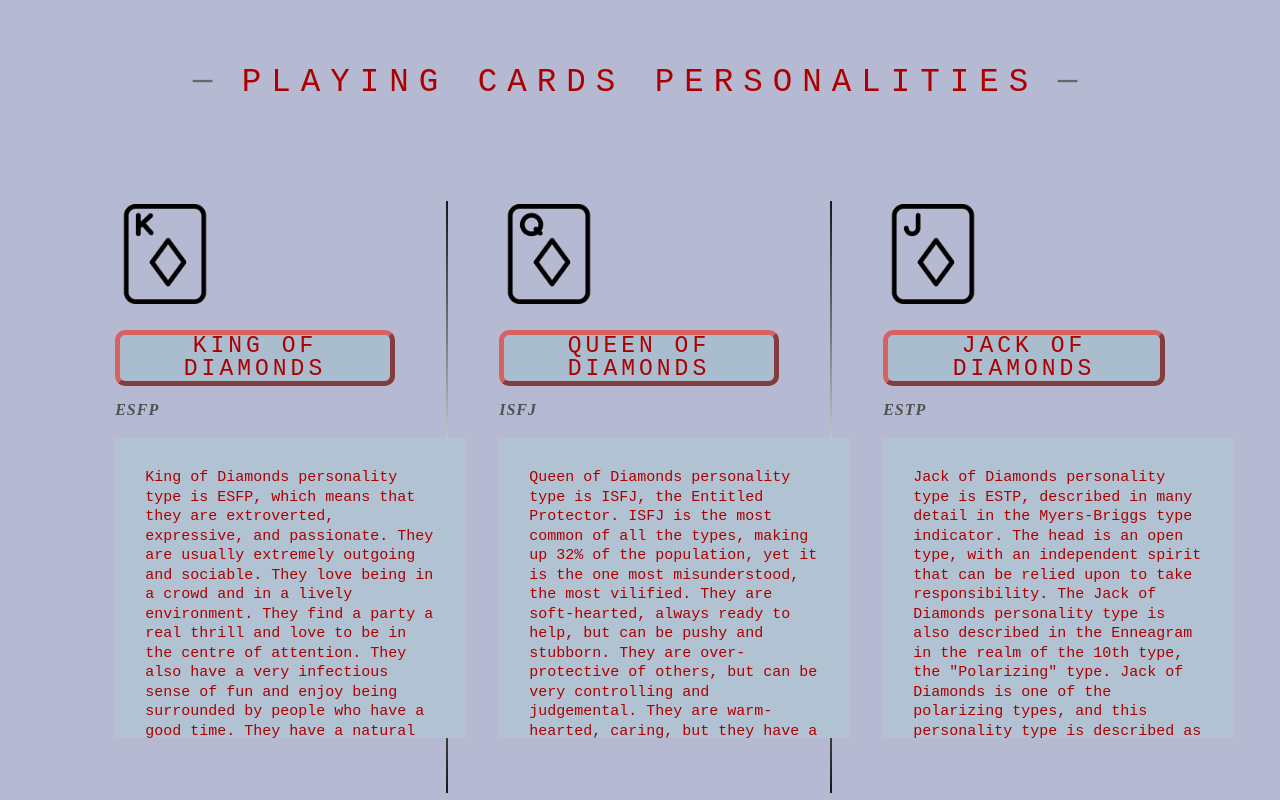
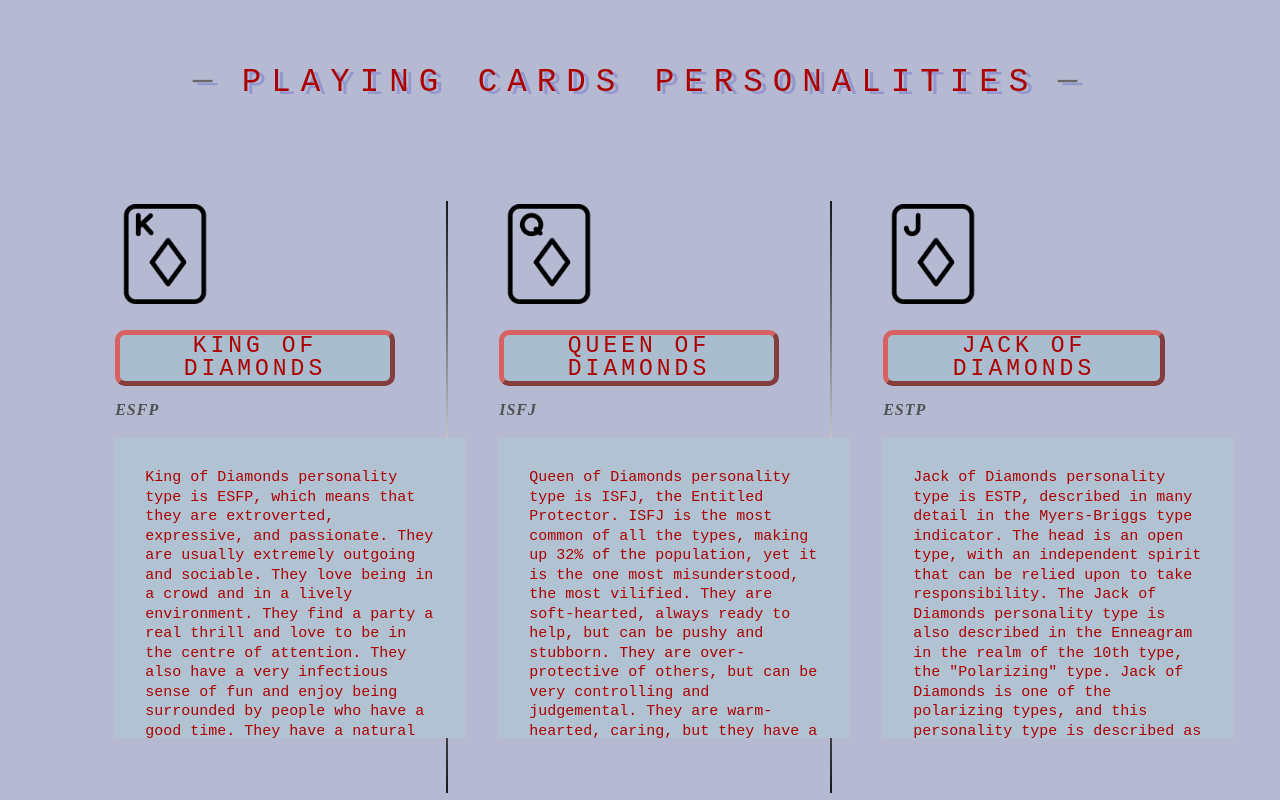
Before and after one commit to loccomoco/Border_Activity, a plain HTML site: page index.html in a window 1280 px wide. Shown: the top 800 px of the page. Drawn offline with Linux system fonts and the light colour scheme.

Commit message:
Update bordercss.css

```diff
--- a/bordercss.css
+++ b/bordercss.css
@@ -19,6 +19,7 @@
 	text-align: center;
 	font-family: monospace;
 	font-weight: 200;
+	text-shadow: 5px 3px #9298CE;
 }
 .container h1::before {
 	content: '─';
```
